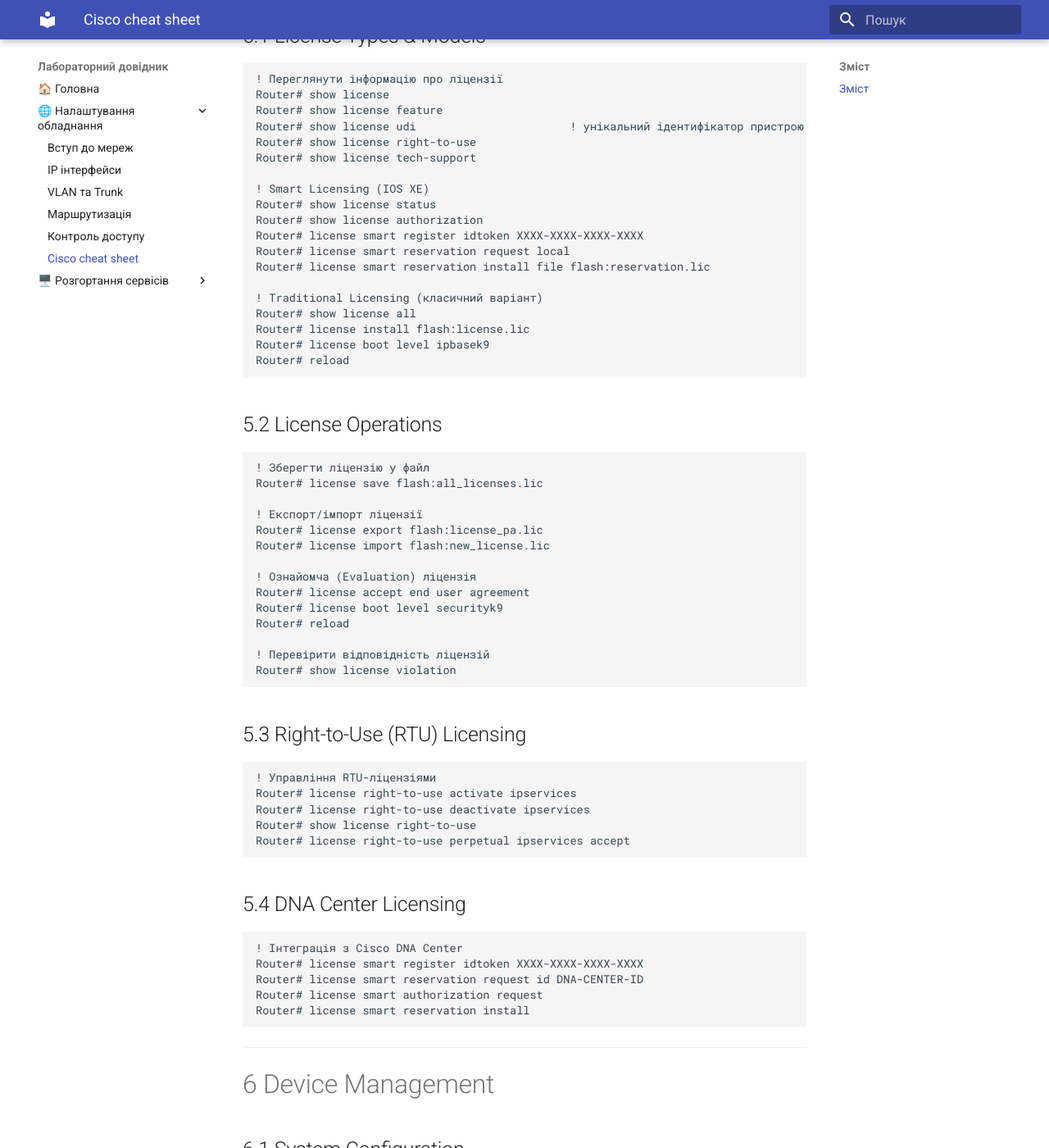
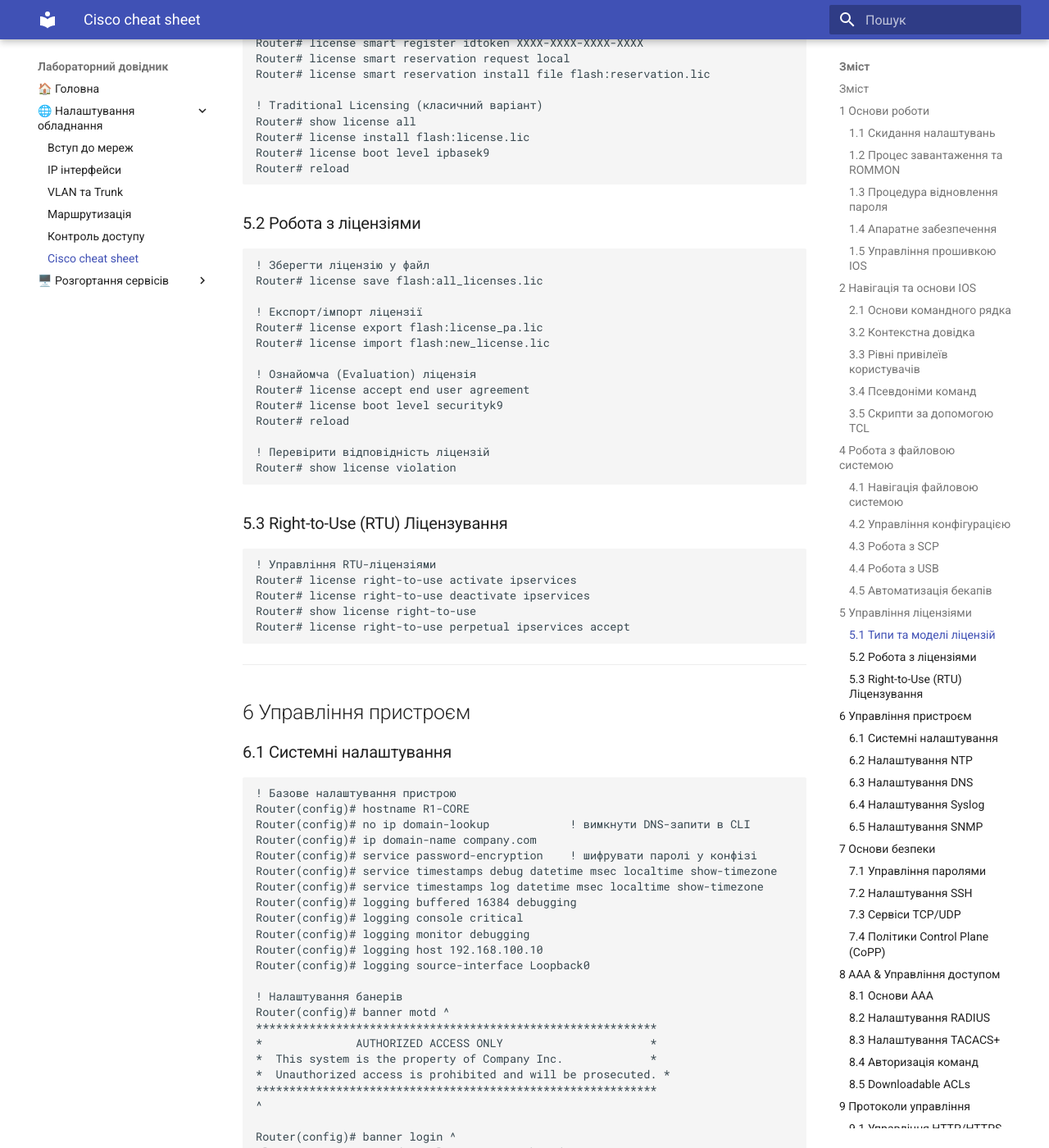
Before and after one commit to left769/21-docs, an MkDocs documentation site: the page built from docs/network-configs/cisco-cheat-sheet.md, in a window 1280 px wide and 1400 px high, scrolled down 7128 px. Shown: the whole window at 82% size. Built offline with MkDocs 1.6.1 and Material for MkDocs 9.7.7, drawn with Linux system fonts in a browser that asks for light colours; some of the changed text lies outside the part shown.

Commit message:
added cisco cheat sheet

````diff
--- a/docs/network-configs/cisco-cheat-sheet.md
+++ b/docs/network-configs/cisco-cheat-sheet.md
@@ -21,9 +21,9 @@
 
 ---
 
-# 1 Device Fundamentals
-
-## 1.1 Скидання налаштувань
+## 1 Основи роботи
+
+### 1.1 Скидання налаштувань
 
 > ⚠️ Ці команди повністю видалять дані з пристрою. Завжди зберігайте резервні копії!
 
@@ -42,7 +42,7 @@
 Router# reload
 ```
 
-## 1.2 Процес завантаження та ROMMON
+### 1.2 Процес завантаження та ROMMON
 
 ```
 ! Перервати завантаження: натисніть Ctrl+Break протягом перших 60 секунд
@@ -55,7 +55,7 @@
 rommon 5 > tftpdnld          ! завантаження IOS з TFTP-сервера
 ```
 
-## 1.3 Процедура відновлення пароля
+### 1.3 Процедура відновлення пароля
 
 **Для маршрутизаторів (ISR G2/ASR):**
 
@@ -86,7 +86,7 @@
 11. Змініть паролі
 12. `copy running-config startup-config`
 
-## 1.4 Апаратне забезпечення
+### 1.4 Апаратне забезпечення
 
 ```
 ! Переглянути відомості про "залізо"
@@ -106,7 +106,7 @@
 Switch# switch 1 reload
 ```
 
-## 1.5 Управління прошивкою IOS
+### 1.5 Управління прошивкою IOS
 
 ```
 ! Перевірити поточну версію IOS
@@ -130,9 +130,9 @@
 
 ---
 
-# 2 Навігація та основи IOS
-
-## 2.1 Основи командного рядка
+## 2 Навігація та основи IOS
+
+### 2.1 Основи командного рядка
 
 ```
 ! Скорочення команд (до унікальних символів)
@@ -160,7 +160,7 @@
 Router# show running-config | count ospf     ! кількість входжень
 ```
 
-## 3.2 Context-Sensitive Help
+### 3.2 Контекстна довідка
 
 ```
 Router# ?                           ! список доступних команд
@@ -173,7 +173,7 @@
 Router# sh ip ro<Tab>               ! доповнює до "show ip route"
 ```
 
-## 3.3 User Privilege Levels
+### 3.3 Рівні привілеїв користувачів
 
 ```
 ! Налаштування рівнів привілеїв (0–15, де 15 = повний доступ)
@@ -191,7 +191,7 @@
 Router# enable 5
 ```
 
-## 3.4 Command Aliases
+### 3.4 Псевдоніми команд
 
 ```
 ! Створення власних псевдонімів команд
@@ -206,7 +206,7 @@
 Router# backup R1-config.txt
 ```
 
-## 3.5 Command Scripting with TCL
+### 3.5 Скрипти за допомогою TCL
 
 ```
 ! Вхід в TCL-оболонку для автоматизації команд
@@ -221,9 +221,9 @@
 
 ---
 
-# 4 File System Operations
-
-## 4.1 File System Navigation
+## 4 Робота з файловою системою
+
+### 4.1 Навігація файловою системою
 
 ```
 ! Навігація по файловій системі
@@ -246,7 +246,7 @@
 Router# rmdir flash:backups                    ! видалити директорію
 ```
 
-## 4.2 Configuration Management
+### 4.2 Управління конфігурацією
 
 ```
 ! Архівування конфігурацій
@@ -271,7 +271,7 @@
 Router# rollback checkpoint checkpoint_name
 ```
 
-## 4.3 Secure Copy (SCP) Operations
+### 4.3 Робота з SCP
 
 ```
 ! Налаштувати SCP-сервер на пристрої
@@ -287,7 +287,7 @@
 # scp R1-config admin@10.0.0.1:flash:
 ```
 
-## 4.4 USB Operations
+### 4.4 Робота з USB
 
 ```
 ! Перевірити стан USB
@@ -302,7 +302,7 @@
 Router(config)# boot system usbflash0:c2900-universalk9-mz.SPA.157-3.M.bin
 ```
 
-## 4.5 Automated Backups
+### 4.5 Автоматизація бекапів
 
 ```
 ! EEM-скрипт для автоматичного резервного копіювання щодня о 02:00
@@ -315,9 +315,9 @@
 
 ---
 
-# 5 Licensing Management
-
-## 5.1 License Types & Models
+## 5 Управління ліцензіями
+
+### 5.1 Типи та моделі ліцензій
 
 ```
 ! Переглянути інформацію про ліцензії
@@ -341,7 +341,7 @@
 Router# reload
 ```
 
-## 5.2 License Operations
+### 5.2 Робота з ліцензіями
 
 ```
 ! Зберегти ліцензію у файл
@@ -360,7 +360,7 @@
 Router# show license violation
 ```
 
-## 5.3 Right-to-Use (RTU) Licensing
+### 5.3 Right-to-Use (RTU) Ліцензування
 
 ```
 ! Управління RTU-ліцензіями
@@ -370,21 +370,11 @@
 Router# license right-to-use perpetual ipservices accept
 ```
 
-## 5.4 DNA Center Licensing
-
-```
-! Інтеграція з Cisco DNA Center
-Router# license smart register idtoken XXXX-XXXX-XXXX-XXXX
-Router# license smart reservation request id DNA-CENTER-ID
-Router# license smart authorization request
-Router# license smart reservation install
-```
-
 ---
 
-# 6 Device Management
-
-## 6.1 System Configuration
+## 6 Управління пристроєм
+
+### 6.1 Системні налаштування
 
 ```
 ! Базове налаштування пристрою
@@ -420,7 +410,7 @@
 ^
 ```
 
-## 6.2 NTP Configuration
+### 6.2 Налаштування NTP
 
 ```
 ! Сервери NTP для синхронізації часу
@@ -453,7 +443,7 @@
 Router# show clock detail
 ```
 
-## 6.3 DNS Configuration
+### 6.3 Налаштування DNS
 
 ```
 ! DNS-сервери
@@ -481,7 +471,7 @@
 Router# ping router1.company.com
 ```
 
-## 6.4 Syslog Configuration
+### 6.4 Налаштування Syslog
 
 ```
 ! Налаштування Syslog-сервера
@@ -512,7 +502,7 @@
 Router# show logging filter
 ```
 
-## 6.5 SNMP Configuration
+### 6.5 Налаштування SNMP
 
 ```
 ! SNMPv2c (простий, без шифрування)
@@ -552,9 +542,9 @@
 
 ---
 
-# 7 Security Fundamentals
-
-## 7.1 Password Management
+## 7 Основи безпеки
+
+### 7.1 Управління паролями
 
 ```
 ! Налаштування паролів
@@ -582,7 +572,7 @@
 Router(config)# enable secret recovery SecretRecovery789!
 ```
 
-## 7.2 SSH Hardening
+### 7.2 Налаштування SSH
 
 ```
 ! Налаштування SSH v2
@@ -616,7 +606,7 @@
 Router# show crypto key mypubkey rsa
 ```
 
-## 7.3 TCP/UDP Small Services
+### 7.3 Сервіси TCP/UDP
 
 ```
 ! Вимкнути непотрібні сервіси (hardening)
@@ -644,7 +634,7 @@
 Router(config-if)# no ip proxy-arp
 ```
 
-## 7.4 Control Plane Policing (CoPP)
+### 7.4 Політики Control Plane (CoPP)
 
 ```
 ! CoPP — обмежує трафік до CPU маршрутизатора
@@ -682,9 +672,9 @@
 
 ---
 
-# 8 AAA & Access Control
-
-## 8.1 AAA Basics
+## 8 AAA & Управління доступом
+
+### 8.1 Основи AAA
 
 ```
 ! Увімкнути AAA (Authentication, Authorization, Accounting)
@@ -704,7 +694,7 @@
 Router(config)# enable secret level 5 OperatorPass
 ```
 
-## 8.2 RADIUS Configuration
+### 8.2 Налаштування RADIUS
 
 ```
 ! Налаштування RADIUS-серверів
@@ -734,7 +724,7 @@
 Router(config)# aaa accounting network default start-stop group ISE-GROUP
 ```
 
-## 8.3 TACACS+ Configuration
+### 8.3 Налаштування TACACS+
 
 ```
 ! Налаштування TACACS+-серверів
@@ -760,7 +750,7 @@
 Router(config)# aaa accounting exec default start-stop group TACACS-GROUP
 ```
 
-## 8.4 Command Authorization
+### 8.4 Авторизація команд
 
 ```
 ! Рівні авторизації команд
@@ -788,7 +778,7 @@
 Router(config-view)# exit
 ```
 
-## 8.5 Downloadable ACLs
+### 8.5 Downloadable ACLs
 
 ```
 ! ACL, що завантажується з RADIUS після автентифікації
@@ -804,9 +794,9 @@
 
 ---
 
-# 9 Management Protocols
-
-## 9.1 HTTP/HTTPS Management
+## 9 Протоколи управління
+
+### 9.1 Управління HTTP/HTTPS
 
 ```
 ! Налаштування HTTP/HTTPS для веб-інтерфейсу
@@ -828,7 +818,7 @@
 Router# show ip http secure-server status
 ```
 
-## 9.2 Netconf/RESTCONF
+### 9.2 Netconf/RESTCONF
 
 ```
 ! NETCONF — програмне управління пристроєм (через SSH, порт 830)
@@ -848,7 +838,7 @@
 Router# show restconf
 ```
 
-## 9.3 gRPC/Telemetry
+### 9.3 gRPC/Telemetry
 
 ```
 ! gRPC — протокол для streaming-телеметрії
@@ -869,7 +859,7 @@
 Router(config-telemetry)# receiver ip address 192.168.100.30 5432 protocol grpc-tcp
 ```
 
-## 9.4 NETCONF/YANG Models
+### 9.4 NETCONF/YANG моделі
 
 ```
 ! Перевірка YANG-моделей
@@ -916,7 +906,7 @@
 Switch# clear mac address-table dynamic address 0050.7966.6800
 ```
 
-## 10.2 Port Configuration
+### 10.2 Налаштування портів
 
 ```
 ! Базове налаштування порту
@@ -956,7 +946,7 @@
 Switch(config-if-range)# source template USER-PORT
 ```
 
-## 10.3 CDP/LLDP
+### 10.3 CDP/LLDP
 
 ```
 ! CDP — виявлення сусідніх Cisco-пристроїв
@@ -986,7 +976,7 @@
 Switch# show lldp interface gi1/0/1
 ```
 
-## 10.4 UDLD & Loop Guard
+### 10.4 UDLD & Loop Guard
 
 ```
 ! UDLD — виявлення однонаправлених зв'язків
@@ -1008,9 +998,9 @@
 
 ---
 
-# 11 VLANs & Trunking
-
-## 11.1 VLAN Configuration
+## 11 VLANs & Trunking
+
+### 11.1 Налаштування VLAN
 
 ```
 ! Створення VLAN
@@ -1052,7 +1042,7 @@
 Switch(config-vlan)# exit
 ```
 
-## 11.2 VLAN Trunking
+### 11.2 VLAN Trunking
 
 ```
 ! Налаштування транк-порту (передає кілька VLAN)
@@ -1085,7 +1075,7 @@
 Switch# show vlan name SALES
 ```
 
-## 11.3 VTP Configuration
+### 11.3 Налаштування VTP
 
 ```
 ! VTP — синхронізація VLAN між комутаторами
@@ -1107,7 +1097,7 @@
 Switch# show vlan brief
 ```
 
-## 11.4 Voice VLAN
+### 11.4 Voice VLAN
 
 ```
 ! Налаштування Voice VLAN для IP-телефонів
@@ -1125,7 +1115,7 @@
 Switch(config-if)# lldp med-tlv-select inventory-management network-policy
 ```
 
-## 11.5 VLAN ACLs (VACLs)
+### 11.5 VLAN ACLs (VACLs)
 
 ```
 ! VACL — фільтрація трафіку всередині VLAN
@@ -1148,9 +1138,9 @@
 
 ---
 
-# 12 Spanning Tree Protocol
-
-## 12.1 STP Basics
+## 12 Spanning Tree Protocol
+
+### 12.1 Основи налаштування STP
 
 ```
 ! Вибір режиму STP
@@ -1177,7 +1167,7 @@
 Switch# show spanning-tree mst configuration
 ```
 
-## 12.2 MST Configuration
+### 12.2 Налаштування MST
 
 ```
 ! Налаштування MST-регіону
@@ -1202,7 +1192,7 @@
 Switch# show spanning-tree mst interface gi1/0/1
 ```
 
-## 12.3 STP Timers & Optimization
+### 12.3 Таймери та оптимізація STP
 
 ```
 ! Таймери STP
@@ -1253,9 +1243,9 @@
 
 ---
 
-# 13 EtherChannel & LACP
-
-## 13.1 EtherChannel Configuration
+## 13 EtherChannel & LACP
+
+### 13.1 Налаштування EtherChannel
 
 ```
 ! LACP Configuration (рекомендовано)
@@ -1313,7 +1303,7 @@
 Switch# show pagp internal
 ```
 
-## 13.3 Advanced EtherChannel
+### 13.3 Розширене налаштування EtherChannel
 
 ```
 ! Cross-Stack EtherChannel (StackWise)
@@ -1364,9 +1354,9 @@
 
 ---
 
-# 14 IP Addressing & Services
-
-## 14.1 IP Address Configuration
+## 14 IP адресація
+
+### 14.1 Налаштування IP-адрес
 
 ```
 ! Базова IP-адресація
@@ -1397,7 +1387,7 @@
 Router(config-if)# ipv6 address autoconfig
 ```
 
-## 14.2 DHCP Services
+### 14.2 Сервіси DHCP
 
 ```
 ! DHCP-сервер
@@ -1426,7 +1416,7 @@
 Router(config)# ip dhcp snooping
 ```
 
-## 14.3 DHCP Snooping
+### 14.3 DHCP Snooping
 
 ```
 ! Захист від підроблених DHCP-серверів
@@ -1450,7 +1440,7 @@
 Switch# debug ip dhcp snooping
 ```
 
-## 14.4 ARP Configuration
+### 14.4 Налаштування ARP
 
 ```
 ! Налаштування ARP
@@ -1474,9 +1464,9 @@
 
 ---
 
-# 15 Static Routing
-
-## 15.1 Basic Static Routes
+## 15 Статична маршрутизація
+
+### 15.1 Основи статичної маршрутизації
 
 ```
 ! Стандартні статичні маршрути
@@ -1518,7 +1508,7 @@
 Router(config)# ip route 0.0.0.0 0.0.0.0 192.168.2.1 250                ! резервний
 ```
 
-## 15.3 Policy-Based Routing
+### 15.3 Policy-Based Routing
 
 ```
 ! PBR — маршрутизація на основі правил (не тільки за dest. IP)
````
Also changed, not shown: other parts of docs/network-configs/cisco-cheat-sheet.md (+7 -7 lines).
